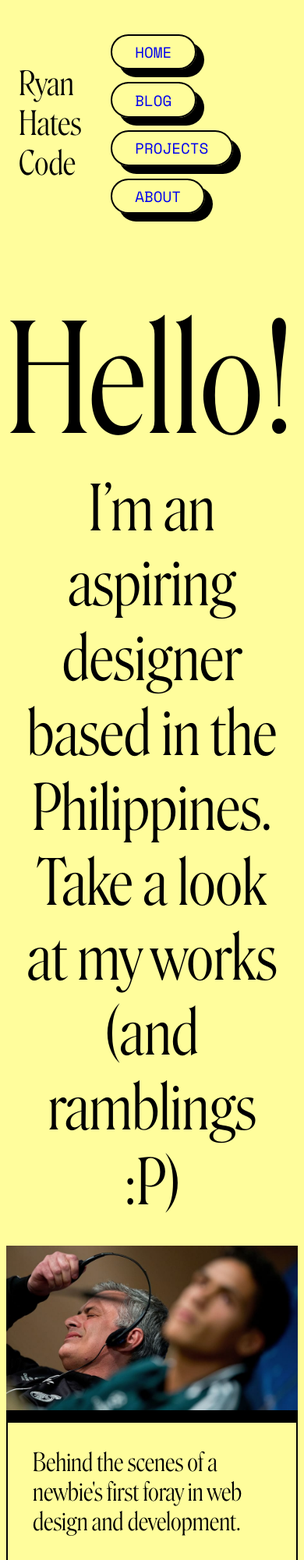
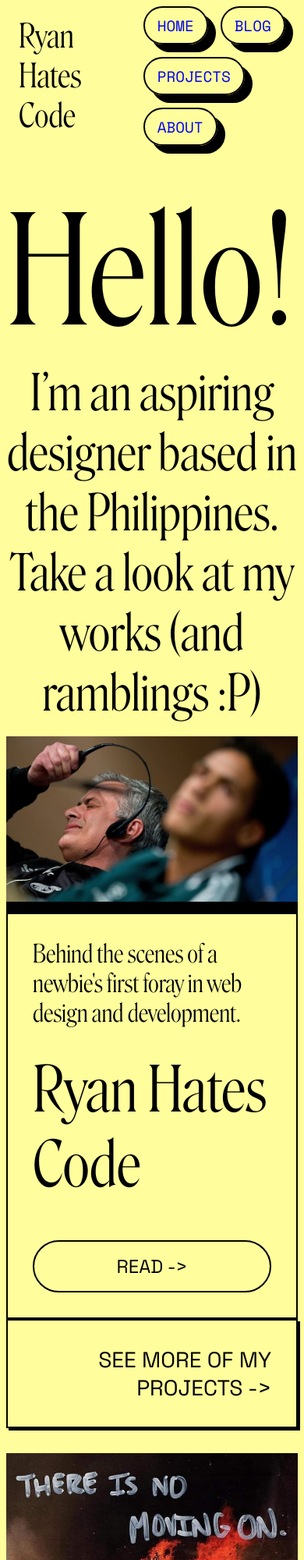
Before and after one commit to RyanJimeno/Ryan-Hates-Code, a plain HTML site: page index.html in a window 390 px wide. Shown: the top 2000 px of the page at 78% size. Drawn offline with Linux system fonts and the light colour scheme.

Commit message:
fixed responsiveness issues

```diff
--- a/index.html
+++ b/index.html
@@ -68,7 +68,7 @@
 
             </div>
 
-            <a href="/articles/projects/projects-index.html" class="see_all_projects">SEE MORE OF MY PROJECTS <br>-></a>
+            <a href="/articles/projects/projects-index.html" class="see_all_projects">SEE MORE OF MY PROJECTS -></a>
 
 
 
@@ -101,14 +101,14 @@
             </div>
 
 
-        <a href="/articles/blog/blog-index.html" class="see_all_blog">SEE MORE OF MY BLOG <br>-></a>
+        <a href="/articles/blog/blog-index.html" class="see_all_blog">SEE MORE OF MY BLOG -></a>
 
 
     </div>
 
     <footer class="footer_container">
 
-        <div>&#169; 2020 <br><br> Made with Blood, <br>Sweat, and Tears :'( <br><br>by Ryan  </div>
+        made with blood, sweat, <br>and tears :'( by Ryan<br><br>&#169;2020</div>
 
     </footer>
 
--- a/styles.css
+++ b/styles.css
@@ -53,7 +53,7 @@ body{
 .landing_container{
     display: grid;
     grid-template-columns: 1fr 5fr 1fr;
-    grid-template-rows: .5fr 2fr  ;
+    grid-template-rows: .5fr 2fr;
     grid-template-areas:
     "nav nav nav"
     "heading heading heading"
@@ -63,7 +63,6 @@ body{
 
 .heading{
     grid-area: heading;
-    margin: 1rem;
 }
 
 /* the logo+menu items area */
@@ -96,29 +95,22 @@ body{
     color: black;
 }
 
-/* menu on the right */
+/* unordered list - menu on the right as one rectangular whole - just uncomment border prop to see what i mean */
 .nav_buttons{
     list-style: none;
-    /* margin: 0;
-    padding: 2rem; */
-
-    /* padding-top: 1rem;
-    padding-right: 1.5rem; */
-    height: em;
-
     /* border: 2px solid black; */
 
     display: flex;
     flex-wrap: wrap;
-    /* font-size: 2rem;     */
     margin: 2rem;
 }
 
+/* for bottom spacing when the menu items wrap (as viewport shrinks) */
 .nav_buttons > li{
-    margin: 0rem 0 2rem 0;
+    margin-bottom: 2rem;
 }
 
-/* the anchor tag - hyperlink */
+/* the anchor tag - hyperlink - menu items as individual */
 .nav_buttons > li > a{
     padding: .75vh 3.5vh;
     margin-right: 1rem;
@@ -160,21 +152,6 @@ body{
     font-size: 1.10rem;
 }
 
-/* media queries for the menu */
-
-/* @media (max-width: 1101px) {
-    .navigation{
-        padding-bottom: 5rem;
-    }
-
-    .nav_buttons > li {
-        padding: 1rem 0;
-        font-size: 5vw;
-    }
-
-} */
-
-
 /* --------------------------------------------------------- */
 /* the Hello! text */
 .landing_text{
@@ -194,7 +171,7 @@ body{
 .landing_bodytext{
     font-family: 'RoslindaleDisplayCondensed-Light', serif;
     /* font-weight: 100; */
-    font-size: 5rem;
+    font-size: 4rem;
     /* letter-spacing: -.099rem; */
     margin-bottom: 1rem;
 
@@ -214,7 +191,7 @@ body{
 
     display: grid;
     grid-template-columns: 1fr 1fr;
-    grid-template-rows: .5fr .5fr .25fr;
+    grid-template-rows: 50rem .5fr 7rem;
     grid-template-areas:
     "projpiccont blogpiccont "
     "proj_thumb_text blog_thumb_text "
@@ -344,7 +321,7 @@ figure{
 
 .see_all_projects, .see_all_blog {
     font-size: 1.75rem;
-    text-align: center;
+    text-align: right;
     /* vertical-align: middle; */
     color: black;
 
@@ -352,11 +329,12 @@ figure{
 
     box-shadow: 3px 3px black;
 
-    padding: 3rem;
-    margin-bottom: 4rem;
+    /* padding: 3rem 1rem 3rem 0; */
 
-    display:flex;/*CSS3*/
-    align-items:center;/*Vertical align*/
+    margin-bottom: 2rem;
+
+    display: flex;/*CSS3*/
+    align-items: center;/*Vertical align*/
     justify-content:center;/*horizontal align*/
 }
 
@@ -375,16 +353,12 @@ figure{
 /* FOOTER */
 
 footer{
-    /* margin-top: 3rem; */
+    margin-bottom: 3rem;
     /* padding: 2rem 2rem; */
 
     font-family: 'SpaceGroteskRegular', serif;
-    font-size: 1.5rem;
-    text-align: center;
-
-    display: flex;
-    flex-direction: column;
-    flex-wrap: wrap;
+    font-size: 1.25rem;
+    text-align: right;
 }
 
 /* MEDIA QUERIES */
@@ -399,20 +373,19 @@ footer{
 
     .nav_buttons{
         margin: 0;
-        padding: 0;
+        padding: 1;
     }
 
     .nav_buttons > li{
         margin-bottom: 1rem;
     }
 
-    .navigation{
+    .nav_buttons > li > a{
+        font-size: 1.2rem;
+        padding: 0.5rem 1rem;
+    }
 
+    .see_all_projects, .see_all_blog{
+        padding: 2rem;
     }
 }
-
-@media(max-width: 800px){
-    .logo_hyperlink_container{
-        margin: 0 0 1rem 1rem;
-    }
-}
```
